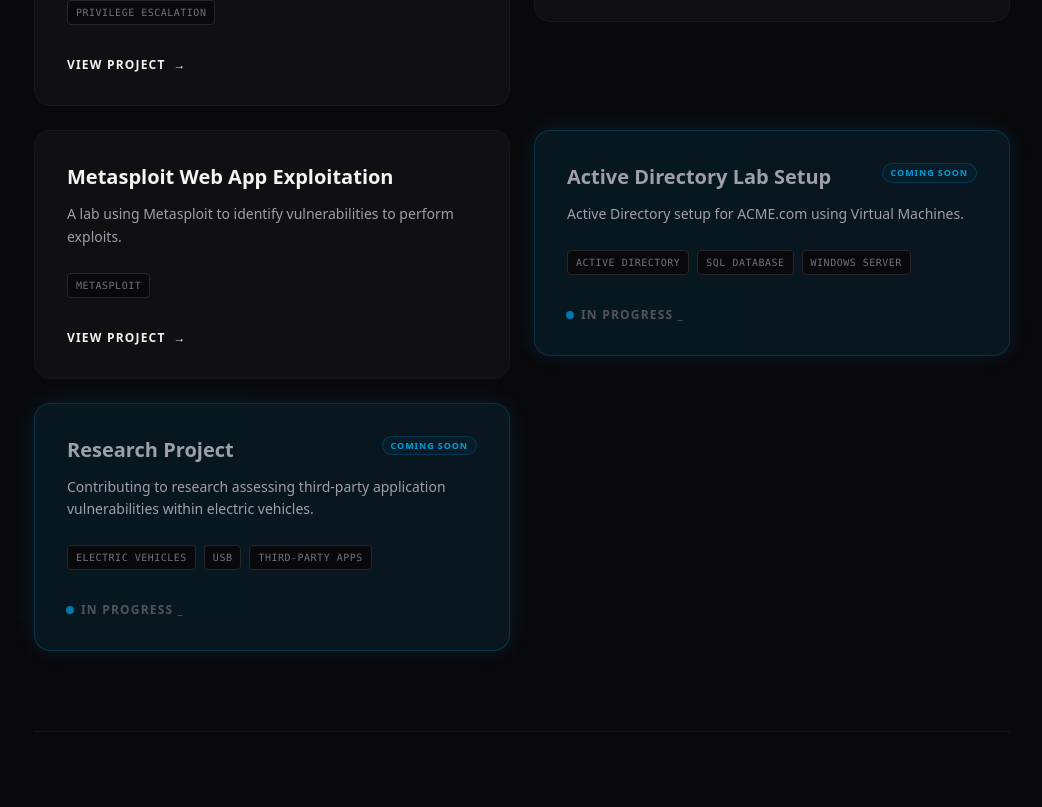
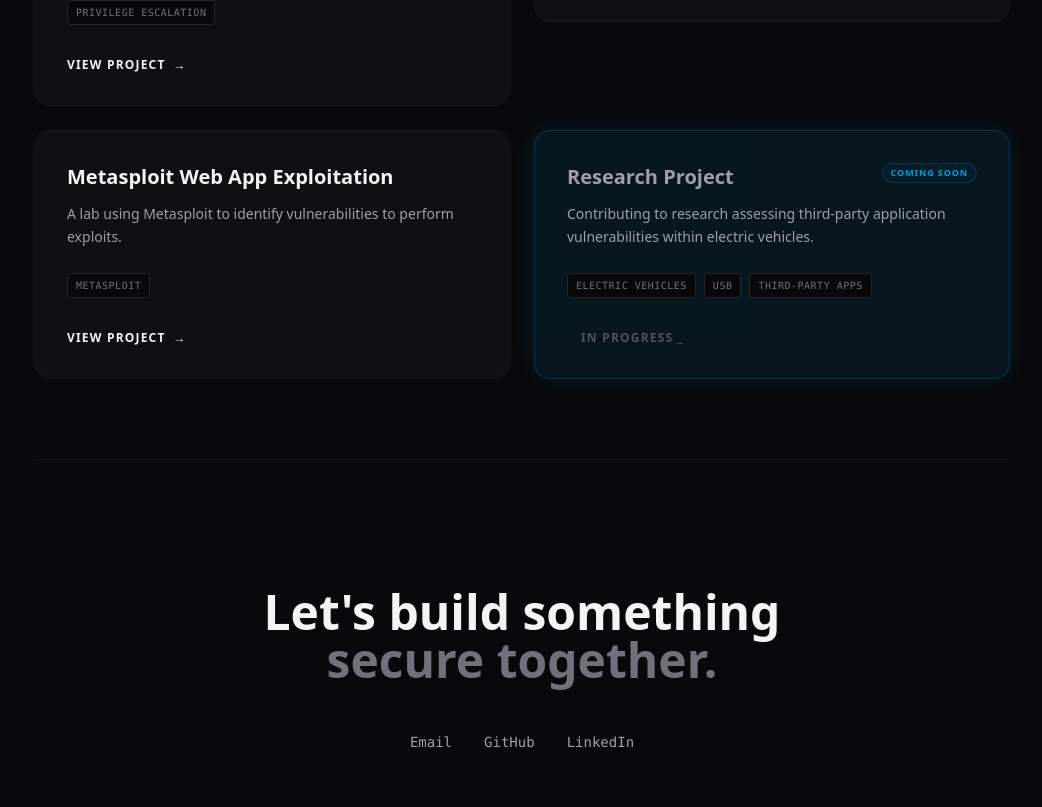
Before and after one commit to rufarog/my-portfolio, a React (Vite) app: page / in a window 1280 px wide. Shown: the part 1713-2520 px from the top of the page, without its empty margins (118-1160 px from the left). Built offline with nearby package versions, Linux system fonts and the light colour scheme.

Commit message:
Added Metasploit Link

```diff
--- a/src/App.tsx
+++ b/src/App.tsx
@@ -27,15 +27,16 @@ const projects = [
     title: "Metasploit Web App Exploitation",
     description: "A lab using Metasploit to identify vulnerabilities to perform exploits.",
     tags: ["Metasploit"],
-    link: "#",
+    link: "https://github.com/rufarog/Cybersecurity-Labs-Projects/tree/main/Metasploit-Web-App-Exploitation",
     isComingSoon: false // This will show the pulse/glow
-  }, {
-    title: "Active Directory Lab Setup",
-    description: "Active Directory setup for ACME.com using Virtual Machines.",
-    tags: ["Active directory", "SQL Database", "Windows Server"],
-    link: "#",
-    isComingSoon: true // This will show the pulse/glow
   },
+  // {
+  //   title: "Active Directory Lab Setup",
+  //   description: "Active Directory setup for ACME.com using Virtual Machines.",
+  //   tags: ["Active directory", "SQL Database", "Windows Server"],
+  //   link: "#",
+  //   isComingSoon: true // This will show the pulse/glow
+  // },
   //  {
   //   title: "CTF Steganography Challenge Writeup",
   //   description: "A Steganography CTF challenge writeup from CyberSci 2025.",
```
